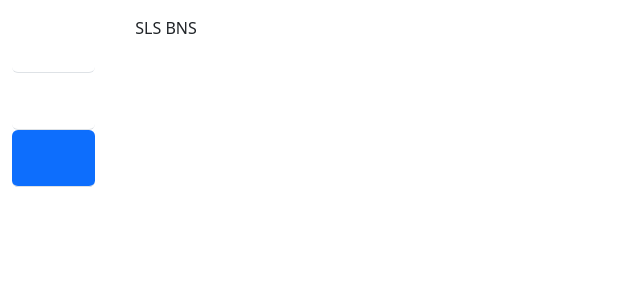
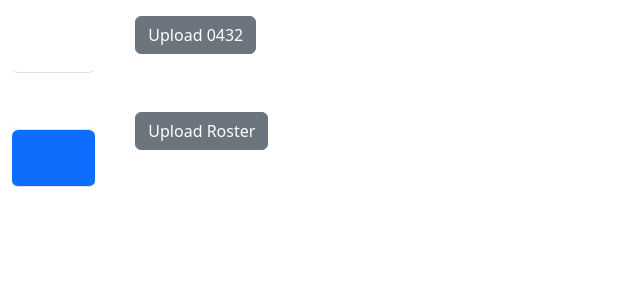
Before and after one commit to mBeckwith-MAG/mag-tools-v1, a Vue app: page /sls-bns in a window 1280 px wide. Shown: the top 300 px of the page, without its empty margins (0-640 px from the left). Built offline with nearby package versions, Linux system fonts and the light colour scheme; some icons are missing.

Commit message:
add upload button

```diff
--- /dev/null
+++ b/src/components/sls-bns/UploadFile.vue
@@ -0,0 +1,52 @@
+<template>
+    <div v-if="!hasData">
+        <input
+            :id="id"
+            type="file"
+            accept=".xlsx, .xls"
+            @change="handleUpload"
+        />
+        <label :for="id" class="btn btn-secondary">
+            <slot name="label"></slot>
+        </label>
+    </div>
+    <div v-else>
+        <button @click="handleClear" class="btn btn-secondary">CLEAR</button>
+    </div>
+</template>
+<script setup lang="ts">
+import { defineEmits, ref } from "vue";
+import { read, utils } from "xlsx";
+
+defineProps<{
+    id: string;
+}>();
+
+const hasData = ref(false);
+
+const emit = defineEmits(["fileData", "clearData"]);
+
+const handleUpload = (event: Event) => {
+    const file = event.target?.files[0];
+    const reader = new FileReader();
+    reader.onload = (e) => {
+        const workbook = read(e.target?.result);
+        const sheetName = workbook.SheetNames[0];
+        const worksheet = workbook.Sheets[sheetName];
+        const jsonData = utils.sheet_to_json(worksheet, { header: 1 });
+        emit("fileData", jsonData);
+        hasData.value = true;
+    };
+    reader.readAsArrayBuffer(file);
+};
+
+const handleClear = () => {
+    emit("clearData");
+    hasData.value = false;
+};
+</script>
+<style scoped>
+input {
+    display: none;
+}
+</style>
--- a/src/views/SlsBonusView.vue
+++ b/src/views/SlsBonusView.vue
@@ -1,44 +1,52 @@
-<template>SLS BNS</template>
-<!-- <template>
-    <div v-if="!hasReport">
-        <input type="file" accept=".xlsx" @change="handleFileUpload">
-    </div>
-    <div v-else>
+<template>
+    <!-- <input type="file" accept=".xlsx" @change="handleFileUpload" /> -->
+    <UploadFile id="upload0432" @file-data="handle0432" @clear-data="clear0432">
+        <template #label>Upload 0432</template>
+    </UploadFile>
+    <pre>
         <div v-for="salesman in salesmen">
             {{ salesman }}
         </div>
-    </div>
+    </pre>
+
+    <UploadFile
+        id="uploadRoster"
+        @file-data="handleRoster"
+        @clear-data="clearRoster"
+    >
+        <template #label>Upload Roster</template>
+    </UploadFile>
+
+    <pre>
+        <div v-for="rost in roster">
+            {{ rost }}
+        </div>
+    </pre>
 </template>
 <script setup lang="ts">
 import { ref } from "vue";
 import { storeToRefs } from "pinia";
 import { useSlsBnsStore } from "@/stores/sls-bns";
-import { read, utils } from 'xlsx'
+import UploadFile from "@/components/sls-bns/UploadFile.vue";
 
-const store = useSlsBnsStore()
-const { report0432, salesmen } = storeToRefs(store)
+const store = useSlsBnsStore();
+const { report0432, salesmen } = storeToRefs(store);
 
-const hasReport = ref(false)
+const roster = ref([]);
 
-const handleFileUpload = (event) => {
-    const file = event.target.files[0];
-    const reader = new FileReader();
+const handle0432 = (data) => {
+    report0432.value = data;
+};
 
-    reader.onload = async (e) => {
-        if(!e || !e.target || !e.target.result) return;
-        const data: ArrayBuffer | ArrayLike<number> | null = new Uint8Array(e.target.result);
-        const workbook = read(data, { type: 'array' });
+const clear0432 = () => {
+    report0432.value = [];
+};
 
-        // Access the first worksheet
-        const sheetName = workbook.SheetNames[0];
-        const worksheet = workbook.Sheets[sheetName];
+const handleRoster = (data) => {
+    roster.value = data;
+};
 
-        // Convert worksheet data to JSON
-        let jsonData = await utils.sheet_to_json(worksheet, { header: 1 });
-        // jsonData = removeFirst(jsonData);
-        report0432.value = jsonData;
-        hasReport.value = true
-    };
-    reader.readAsArrayBuffer(file);
-}
-</script> -->
+const clearRoster = () => {
+    roster.value = [];
+};
+</script>
```
